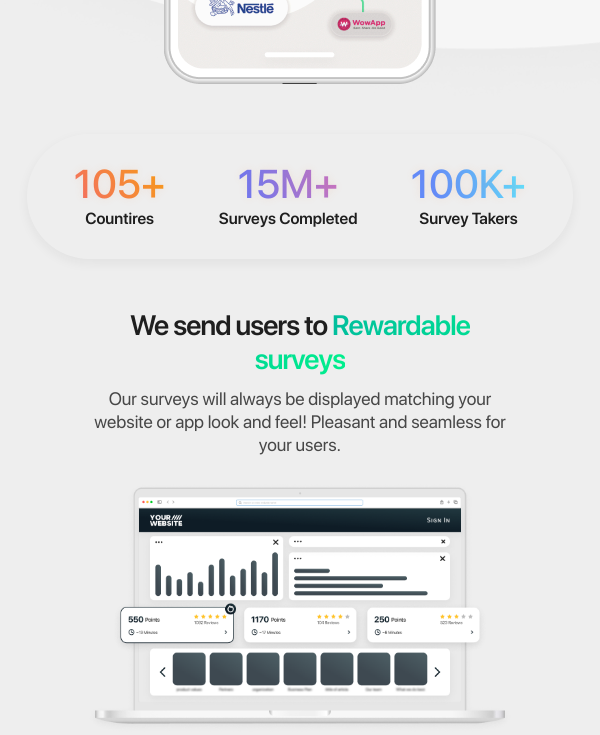
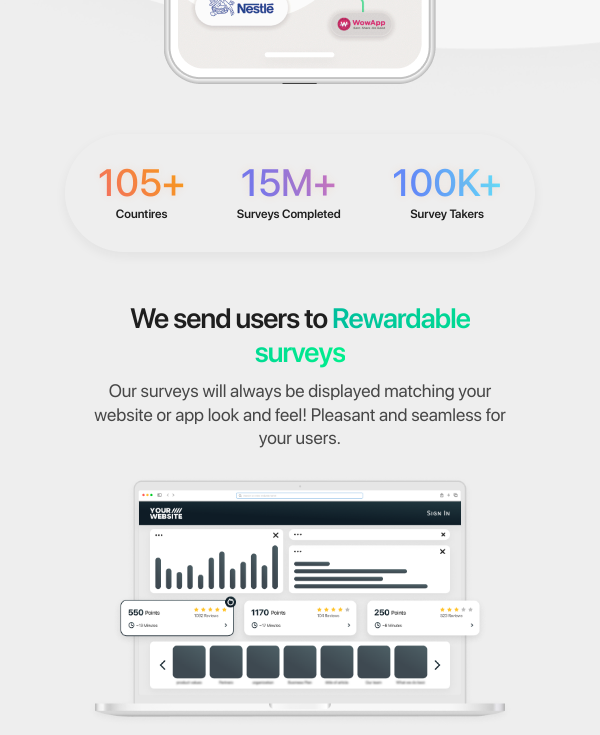
Before and after one commit to Naiem-Devs/CPX_Research-JC, a plain HTML site: page index.html in a window 600 px wide. Shown: the part 800-1535 px from the top of the page. Drawn offline with Linux system fonts and the light colour scheme.

Commit message:
update-v2

```diff
--- a/assets/css/responsive.css
+++ b/assets/css/responsive.css
@@ -216,10 +216,10 @@ h1 {
     }
 
     .Counter-blk span {
-        font-size: 40px;
+        font-size: 38px;
     }
     .Counter-blk p {
-        font-size: 16px;
+        font-size: 12px;
     }
     .survey_img {
         flex-direction: column-reverse;
@@ -577,6 +577,18 @@ p {}
 
 }
 
+@media only screen and (min-width: 380px) and (max-width: 767px){
+    .Counter_wrp{
+    flex-direction: unset;
+    padding: 0px 15px;
+    justify-content: space-between;
+    width: 100%;
+}
+
+.Counter_wrp .Counter-Area {
+    width: 100%;
+}
+}
 /* Large Mobile screen :480px. */
 @media only screen and (min-width: 480px) and (max-width: 767px) {
 .container {width:450px}
@@ -584,6 +596,7 @@ p {}
     flex-direction: unset;
     padding: 30px 20px;
     width: 100%;
+    max-width: 470px;
 }
 
 .Counter-blk {padding: 0 13px;}
```
